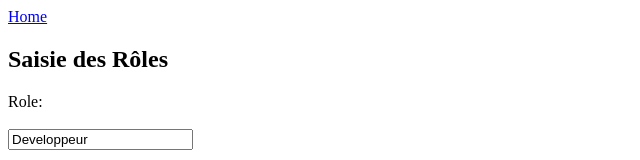
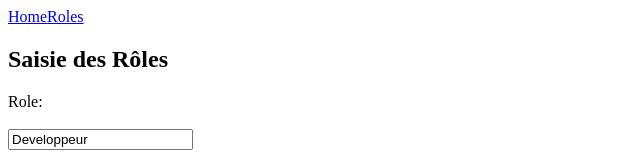
Before and after one commit to IDeAmiage/BobbyHR, a Next.js app in the folder bobby-hr/: page /forms in a window 1280 px wide. Shown: the top 160 px of the page, without its empty margins (0-640 px from the left). Built offline with nearby package versions, Linux system fonts and the light colour scheme.

Commit message:
Routing vers le formulaire de saisie des rôles

```diff
--- a/bobby-hr/app/layout.js
+++ b/bobby-hr/app/layout.js
@@ -11,6 +11,9 @@ export default function RootLayout({ children }) {
             <Link href="/">
               Home
             </Link>
+            <Link href="/forms">
+              Roles
+            </Link>
           </nav>
           {children}
         </main>
```
